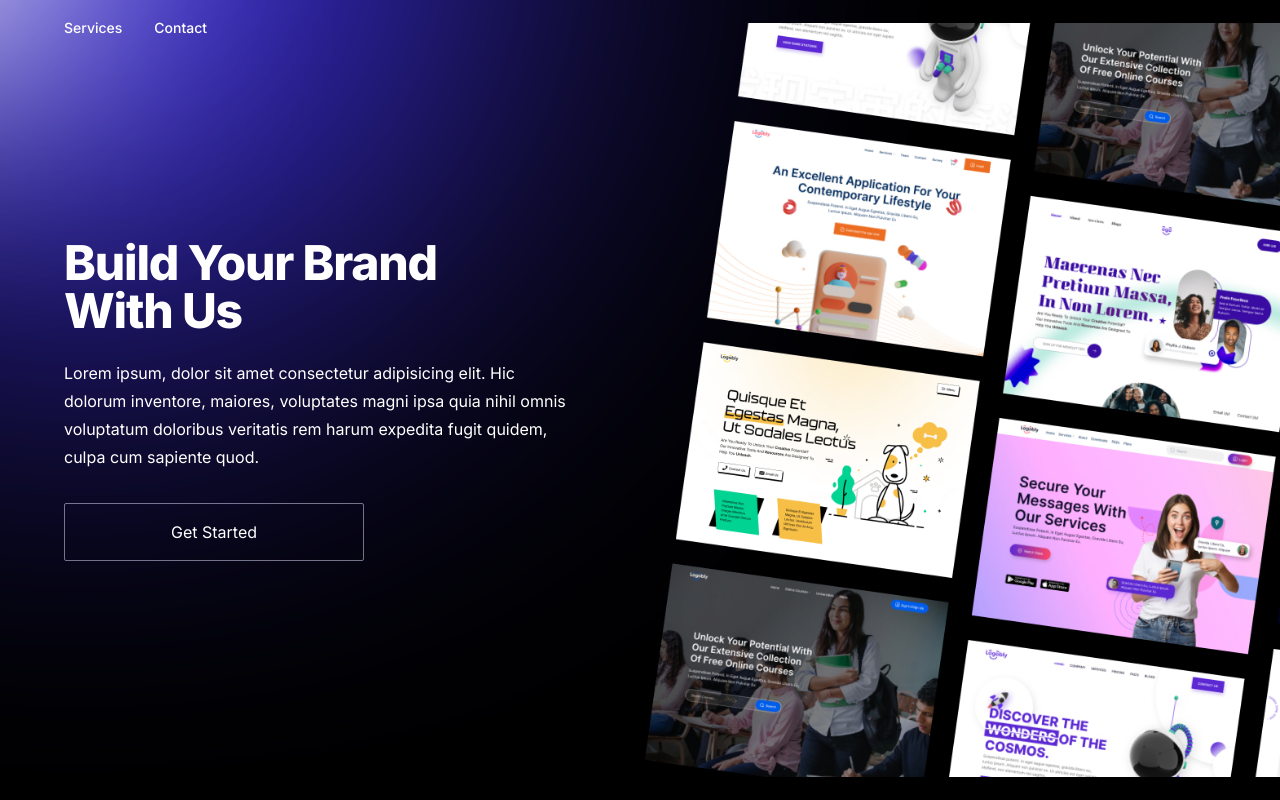
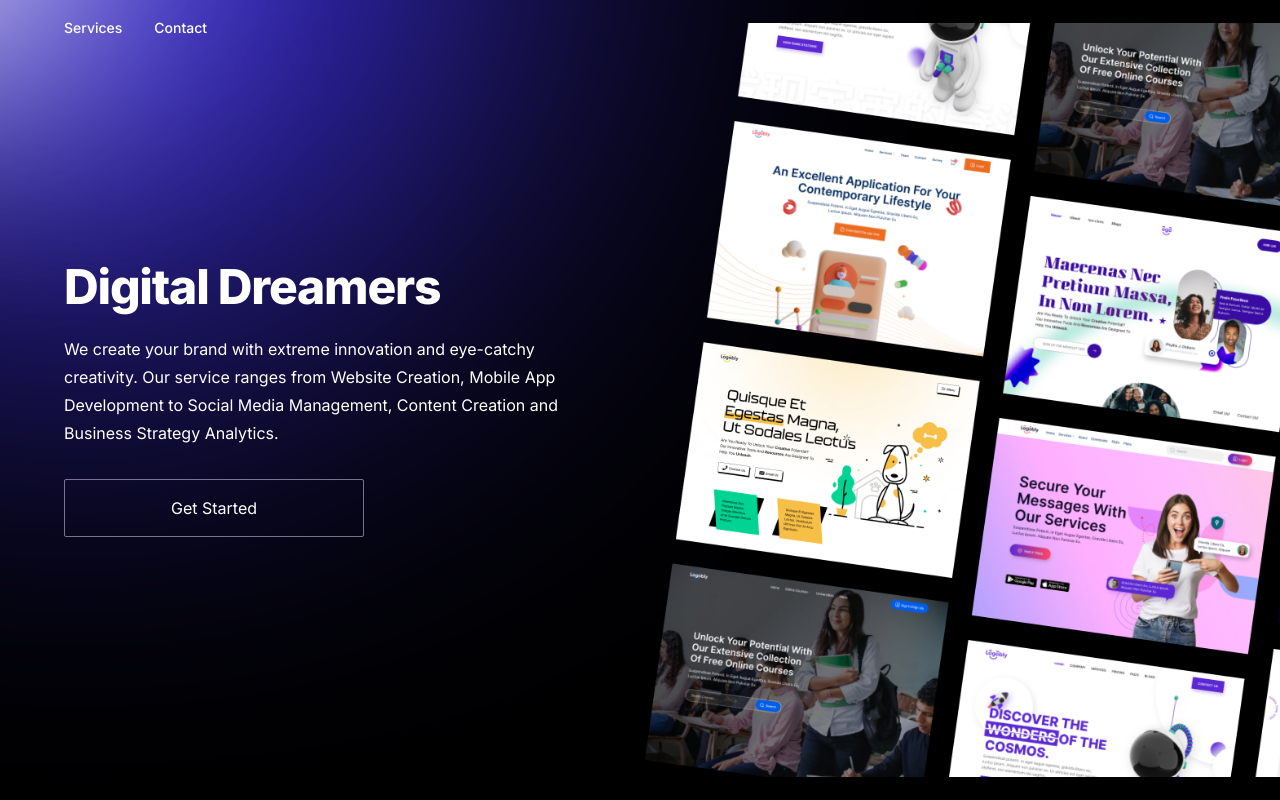
Before and after one commit to sammaji/digitaldreamers.xyz, a Next.js app: page / in a window 1280 px wide. Shown: the top 800 px of the page. Built offline with nearby package versions, Linux system fonts and the light colour scheme.

Commit message:
Updated the Contents of Landing Page

```diff
--- a/app/(landing)/page.tsx
+++ b/app/(landing)/page.tsx
@@ -18,13 +18,10 @@ export default function page() {
           </div>
           <div className="h-[100vh] w-[50vw] max-md:w-[75vw] max-sm:w-[100vw] flex flex-col px-16 justify-center">
             <TypographyH1>
-              Build Your Brand <br /> With Us
+              Digital Dreamers <br />
             </TypographyH1>
             <TypographyP className="pb-8">
-              Lorem ipsum, dolor sit amet consectetur adipisicing elit. Hic
-              dolorum inventore, maiores, voluptates magni ipsa quia nihil omnis
-              voluptatum doloribus veritatis rem harum expedita fugit quidem,
-              culpa cum sapiente quod.
+              We create your brand with extreme innovation and eye-catchy creativity. Our service ranges from Website Creation, Mobile App Development to Social Media Management, Content Creation and Business Strategy Analytics.
             </TypographyP>
             <Button>Get Started</Button>
           </div>
```
